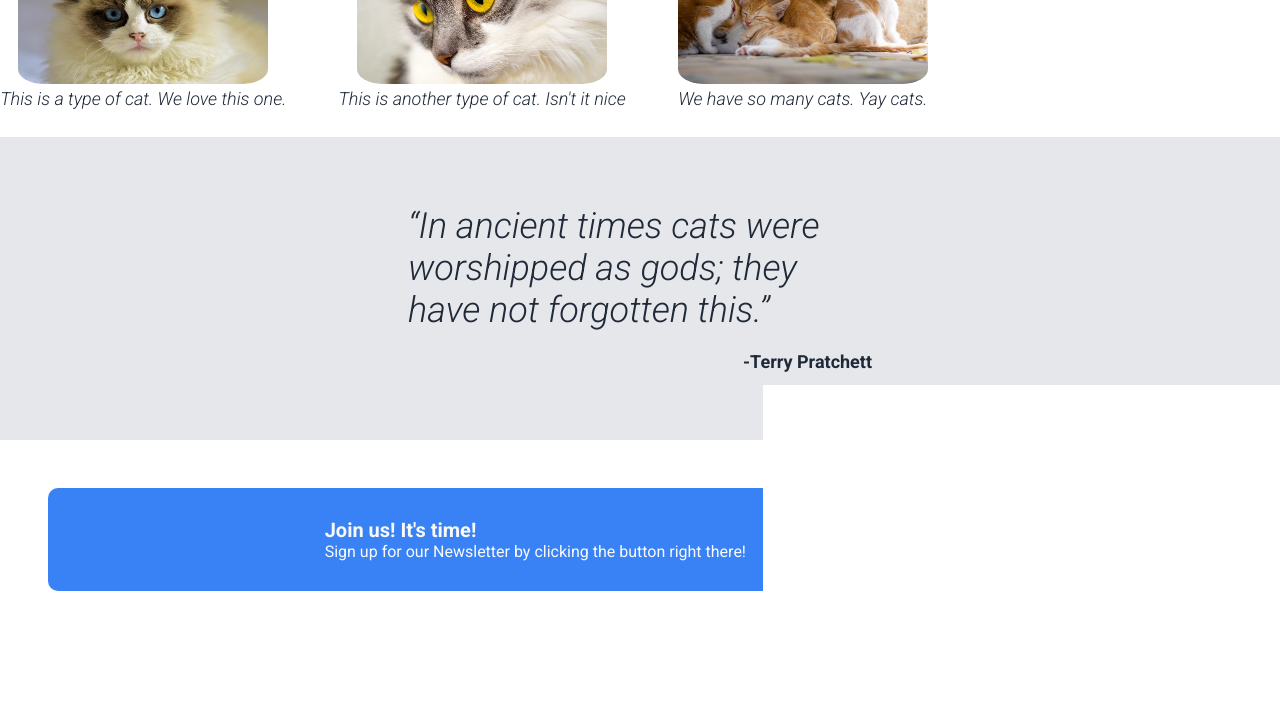
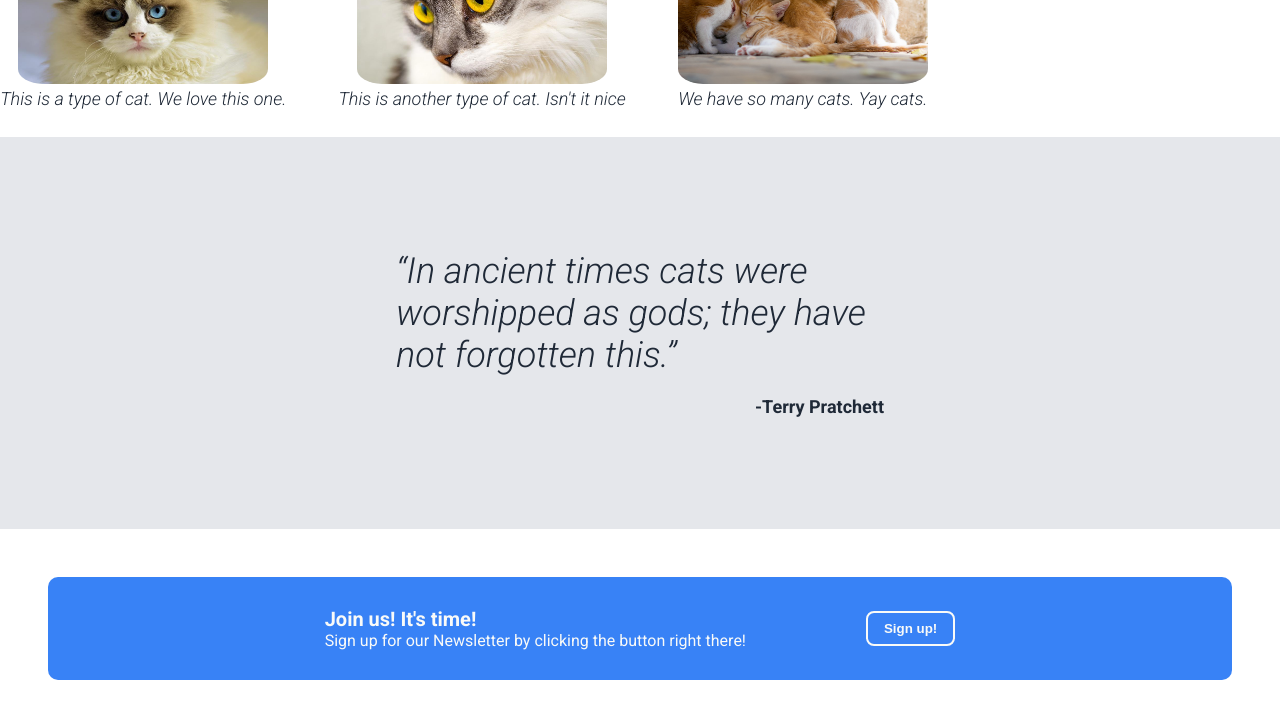
Before and after one commit to Rhas92/-, a plain HTML site: page index.html in a window 1280 px wide. Shown: the part 632-1357 px from the top of the page. Drawn offline with Linux system fonts and the light colour scheme.

Commit message:
Removed some redundacies in thequote section.

```diff
--- a/styles.css
+++ b/styles.css
@@ -98,6 +98,7 @@ body {
     justify-content: center;
     gap: 52px;
     margin-bottom: 28px;
+    flex-wrap: wrap;
 }
 
 .info {
@@ -125,11 +126,11 @@ body {
     height: 300px;
     width: auto;
     flex-flow: column wrap;
-    flex: 1;
-    padding: 58px;
+    padding: 46px;
 }
 
 .quote .text {
+    display: flex;
     color: #1f2937;
     font-style: italic;
     font-weight: 300;
```
